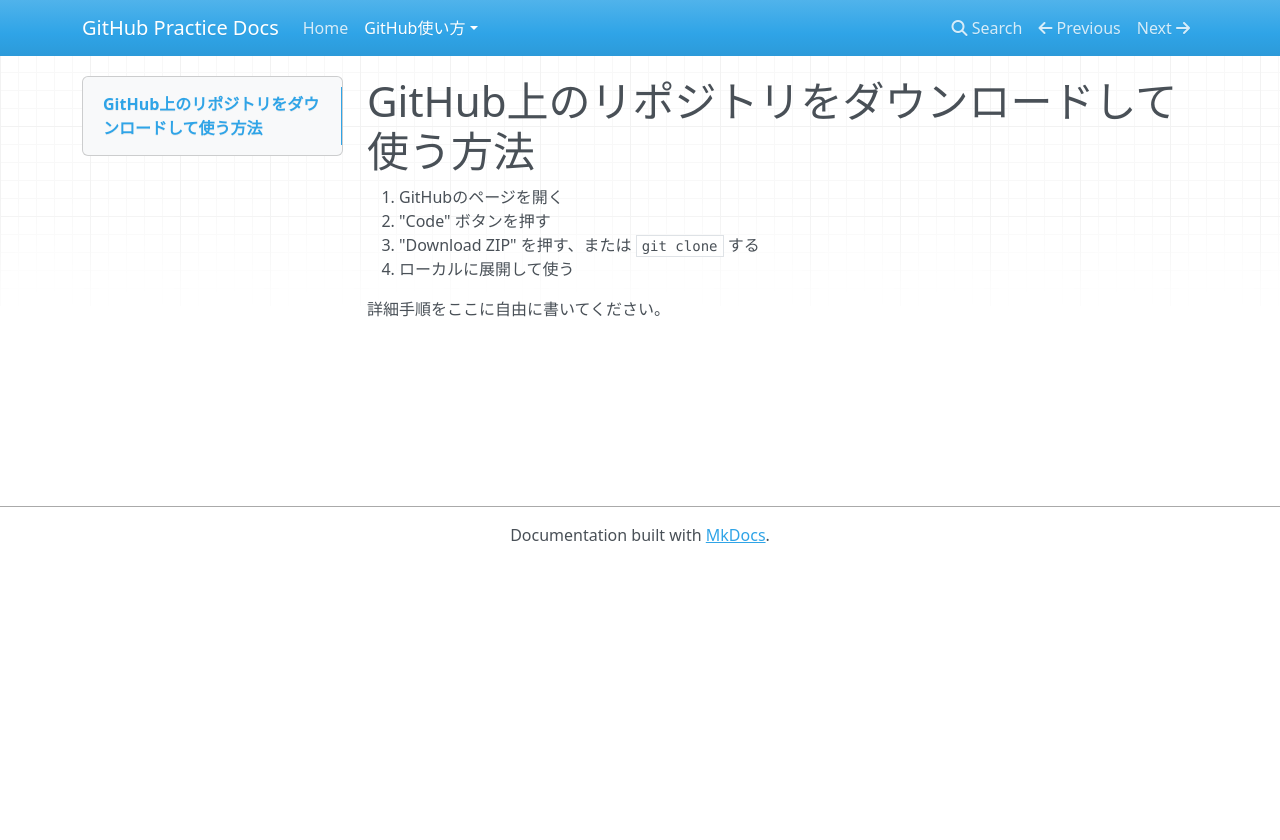
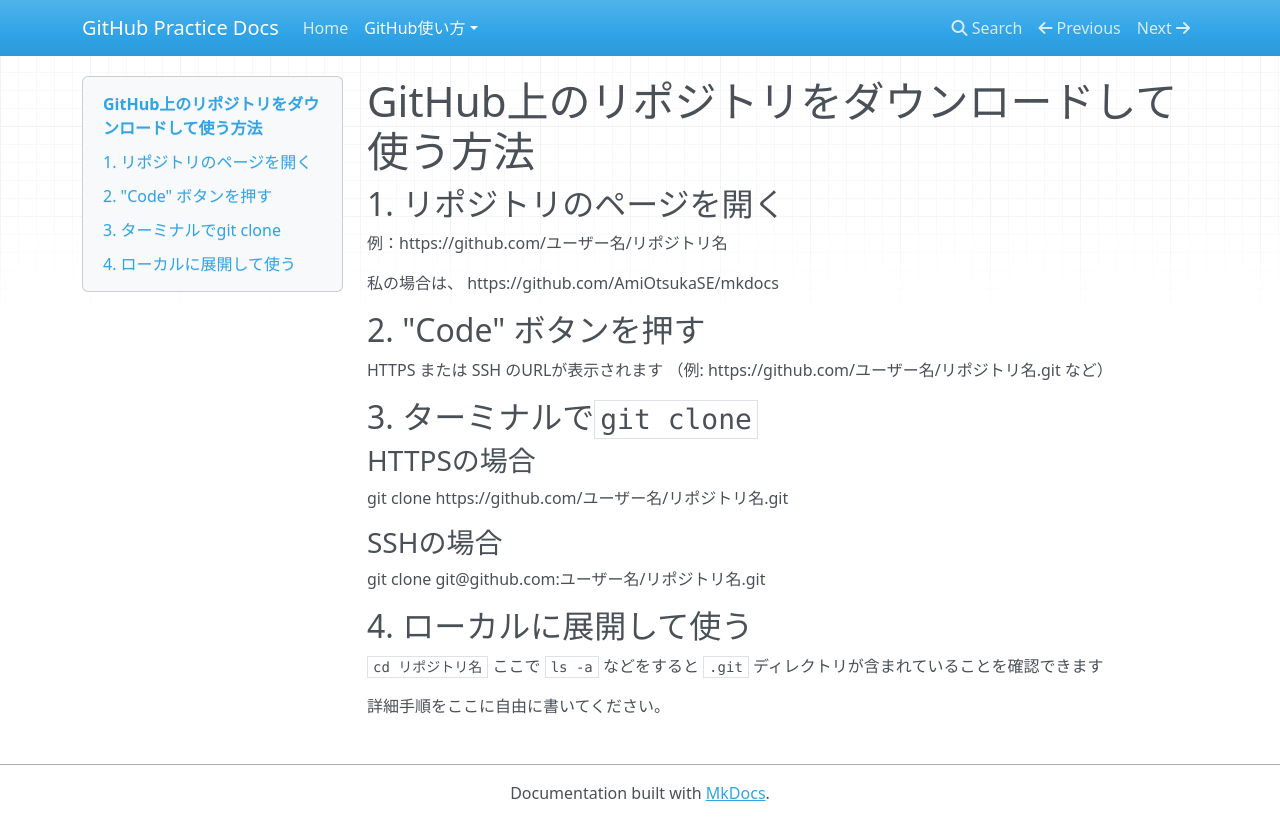
Before and after one commit to AmiOtsukaSE/mkdocs, an MkDocs documentation site: the page built from docs/download_repo.md, in a window 1280 px wide. Shown: the top 840 px of the page. Built offline with MkDocs 1.6.1, drawn with Linux system fonts in a browser that asks for light colours; nearby versions of some CDN libraries.

Commit message:
Update docs

```diff
--- a/docs/download_repo.md
+++ b/docs/download_repo.md
@@ -1,8 +1,24 @@
 # GitHub上のリポジトリをダウンロードして使う方法
 
-1. GitHubのページを開く
-2. "Code" ボタンを押す
-3. "Download ZIP" を押す、または `git clone` する
-4. ローカルに展開して使う
+## 1. リポジトリのページを開く
+例：https://github.com/ユーザー名/リポジトリ名
+
+私の場合は、 https://github.com/AmiOtsukaSE/mkdocs
+
+## 2. "Code" ボタンを押す
+
+HTTPS または SSH のURLが表示されます
+（例: https://github.com/ユーザー名/リポジトリ名.git など）
+
+## 3. ターミナルで`git clone`
+### HTTPSの場合
+git clone https://github.com/ユーザー名/リポジトリ名.git
+
+### SSHの場合
+git clone git@github.com:ユーザー名/リポジトリ名.git
+
+## 4. ローカルに展開して使う
+`cd リポジトリ名`
+ここで `ls -a` などをすると `.git` ディレクトリが含まれていることを確認できます
 
 詳細手順をここに自由に書いてください。
```
Also changed, not shown: docs/modify_repo.md (+4 -2 lines), site/create_repo/index.html, site/index.html, site/search/search_index.json.
